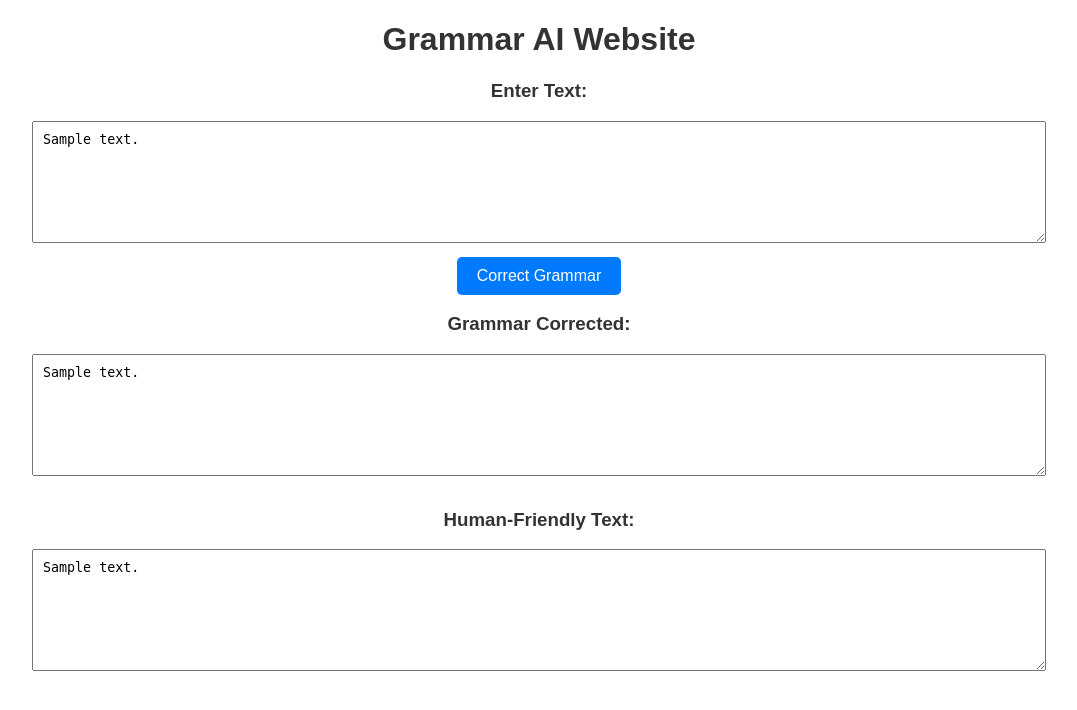
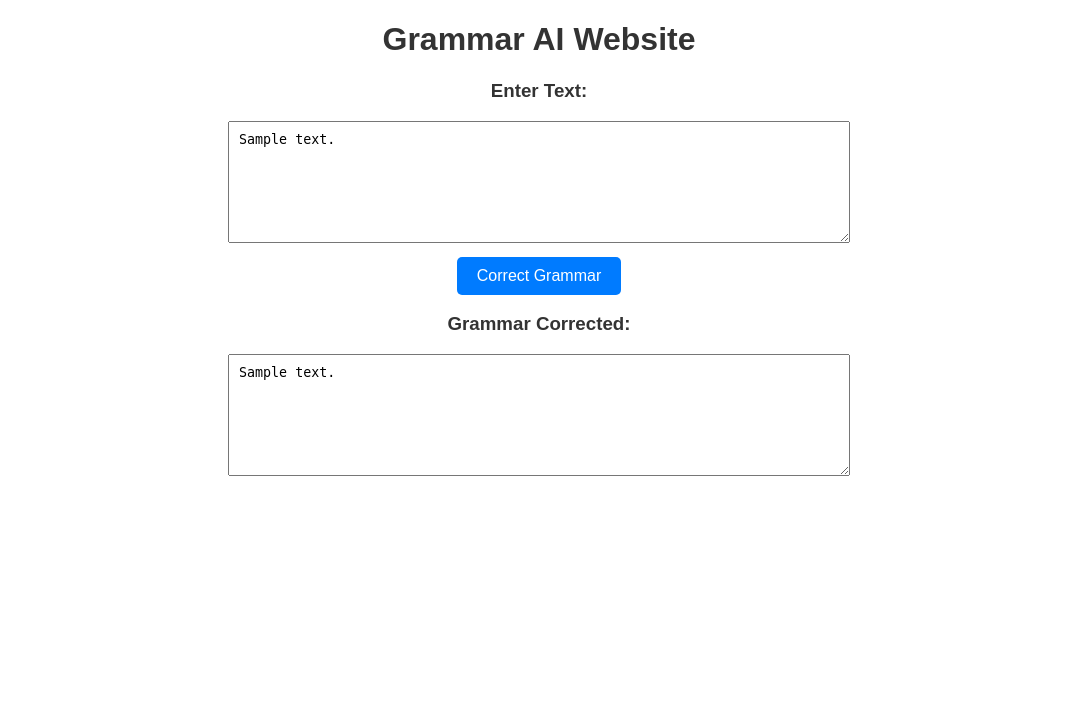
Before and after one commit to Adarsh-890/grammar-ai-website, a Flask app: template templates/index.html in a window 1280 px wide. Shown: the top 710 px of the page, without its empty margins (101-1178 px from the left). Run offline with Flask 3, Linux system fonts and the light colour scheme; the template is opened without the code that fills it: most values are stand-ins (such as "Sample title", 1, 10 or a date in 2020).

Commit message:
Update index.html

```diff
--- a/templates/index.html
+++ b/templates/index.html
@@ -12,10 +12,11 @@
         }
         textarea {
             width: 80%;
+            max-width: 600px; /* Maximum width to keep layout clean */
             height: 100px;
             margin-bottom: 10px;
             padding: 10px;
-            resize: vertical; /* Allows the user to resize the textarea vertically */
+            resize: vertical;
         }
         button {
             padding: 10px 20px;
@@ -40,7 +41,7 @@
 
     <form method="post">
         <h3>Enter Text:</h3>
-        <textarea name="text" placeholder="Type your sentence here...">{{ input_text }}</textarea>
+        <textarea name="text" placeholder="Type your sentence here...">{% if input_text %}{{ input_text }}{% endif %}</textarea>
         <br>
         <button type="submit">Correct Grammar</button>
     </form>
@@ -50,10 +51,5 @@
         <textarea readonly>{{ corrected_text }}</textarea>
     {% endif %}
 
-    {% if human_friendly_text %}
-        <h3>Human-Friendly Text:</h3>
-        <textarea readonly>{{ human_friendly_text }}</textarea>
-    {% endif %}
-
 </body>
 </html>
```
